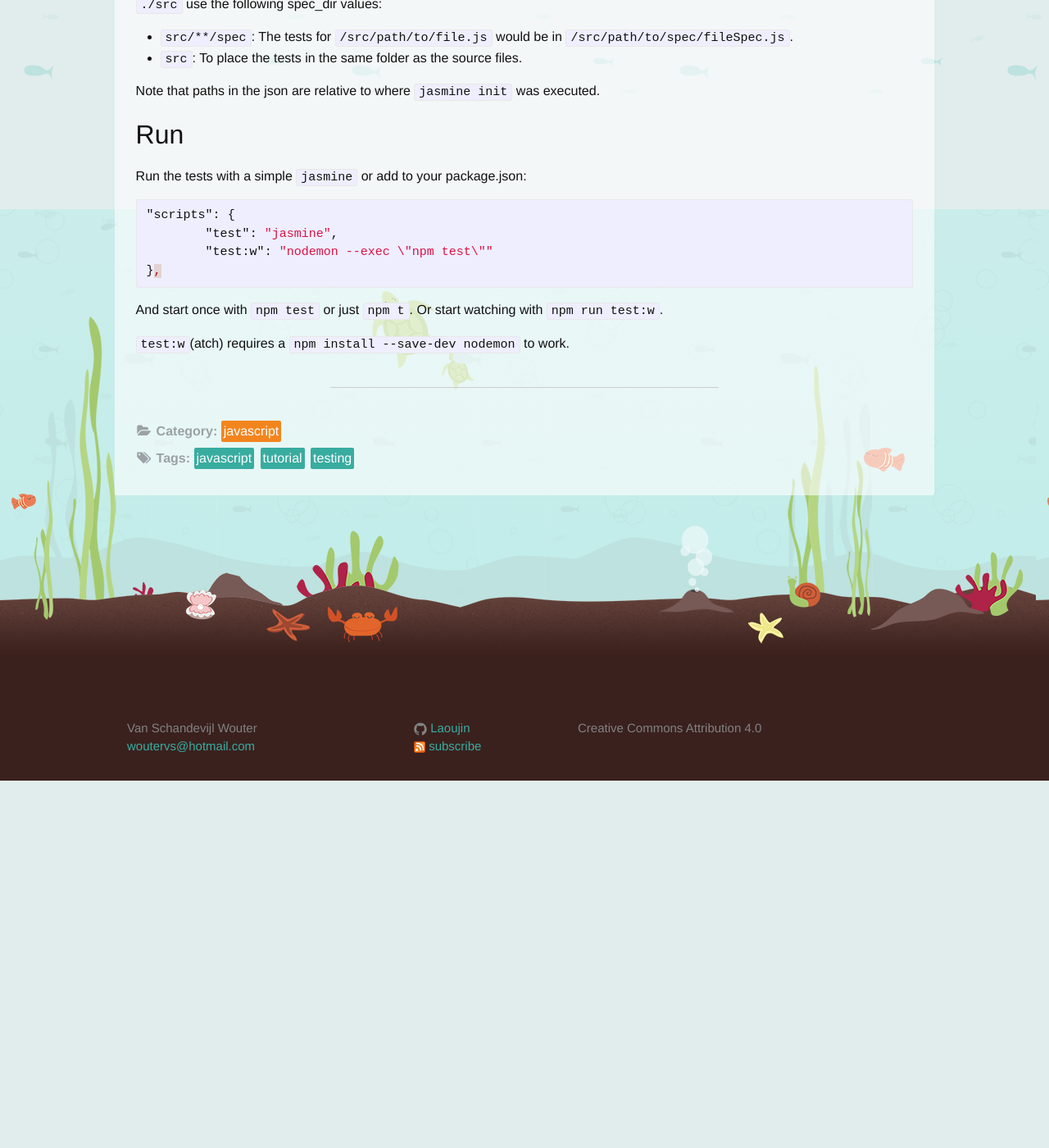
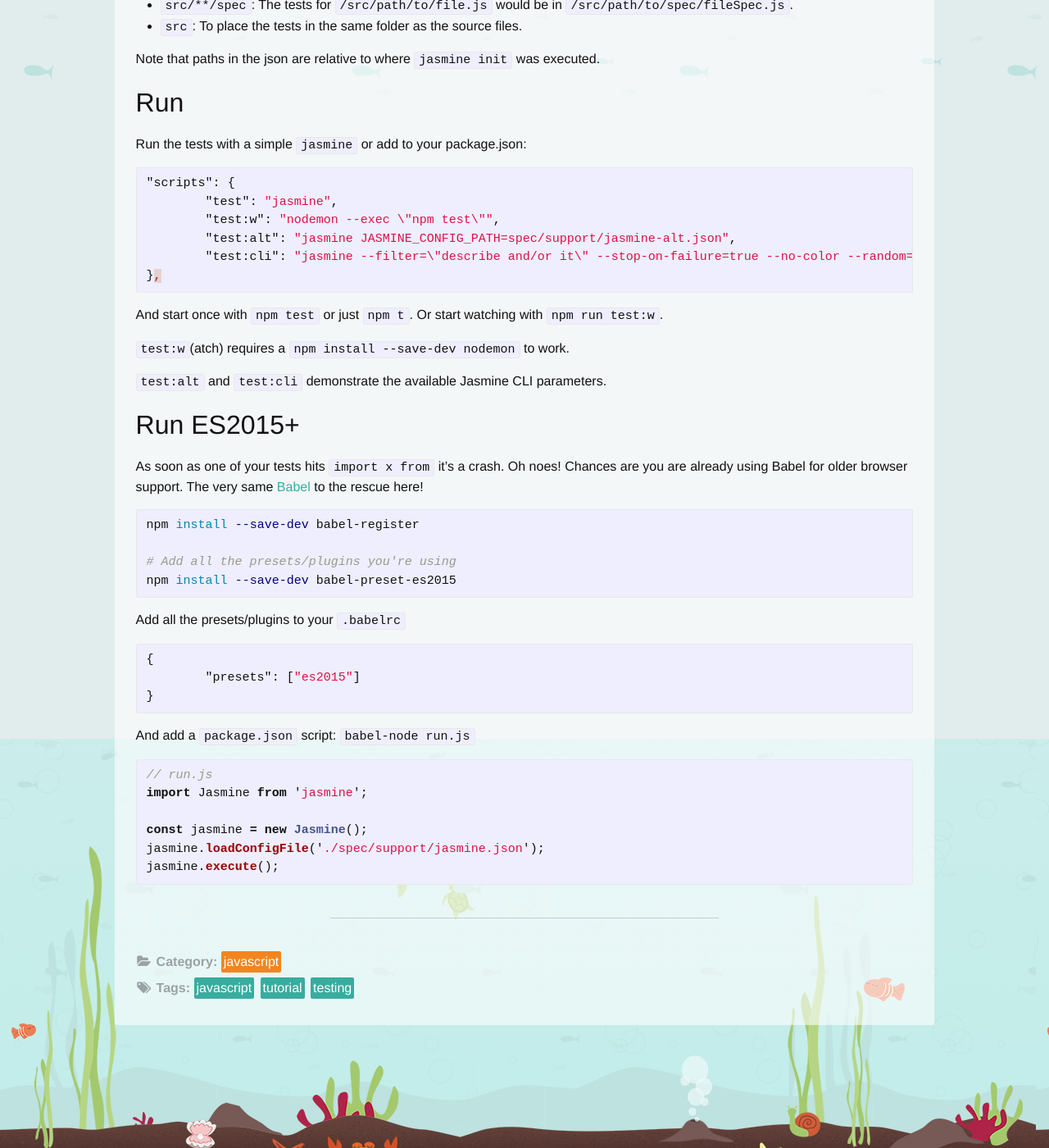
Before and after one commit to Laoujin/bliki, a Jekyll site: the page built from _bliki/npm/javascript-testing-jasmine-getting-started.md, in a window 1280 px wide and 1400 px high, scrolled down 1236 px. Shown: the whole window at 82% size. Built offline with Jekyll 4.4.1, drawn with Linux system fonts in a browser that asks for light colours; some web fonts are replaced; before the commit the page ends 2188 px from its top, so only the background shows below that; some of the changed text lies outside the part shown.

Commit message:
bliki jasmine tut: es2015+ tests/code

````diff
--- a/_bliki/npm/javascript-testing-jasmine-getting-started.md
+++ b/_bliki/npm/javascript-testing-jasmine-getting-started.md
@@ -72,10 +70,49 @@ Run the tests with a simple `jasmine` or add to your package.json:
 ```json
 "scripts": {
 	"test": "jasmine",
-	"test:w": "nodemon --exec \"npm test\""
+	"test:w": "nodemon --exec \"npm test\"",
+	"test:alt": "jasmine JASMINE_CONFIG_PATH=spec/support/jasmine-alt.json",
+	"test:cli": "jasmine --filter=\"describe and/or it\" --stop-on-failure=true --no-color --random=true -seed=7337"
 },
 ```
 
 And start once with `npm test` or just `npm t`. Or start watching with `npm run test:w`.
 
 `test:w`(atch) requires a `npm install --save-dev nodemon` to work.
+
+`test:alt` and `test:cli` demonstrate the available Jasmine CLI parameters.
+
+
+## Run ES2015+
+
+As soon as one of your tests hits `import x from` it's a crash. Oh noes!
+Chances are you are already using Babel for older browser support.
+The very same [Babel][babel-setup] to the rescue here!
+
+```sh
+npm install --save-dev babel-register
+
+# Add all the presets/plugins you're using
+npm install --save-dev babel-preset-es2015
+```
+
+Add all the presets/plugins to your `.babelrc`
+```json
+{
+	"presets": ["es2015"]
+}
+```
+
+And add a `package.json` script: `babel-node run.js`
+```js
+// run.js
+import Jasmine from 'jasmine';
+
+const jasmine = new Jasmine();
+jasmine.loadConfigFile('./spec/support/jasmine.json');
+jasmine.execute();
+```
+
+
+
+[babel-setup]: http://babeljs.io/docs/setup
````
Also changed, not shown: other parts of _bliki/npm/javascript-testing-jasmine-getting-started.md (+0 -2 lines).
